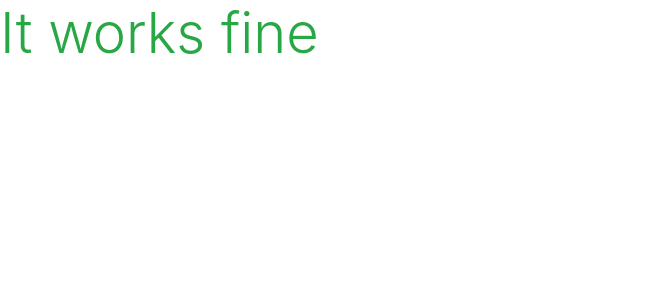
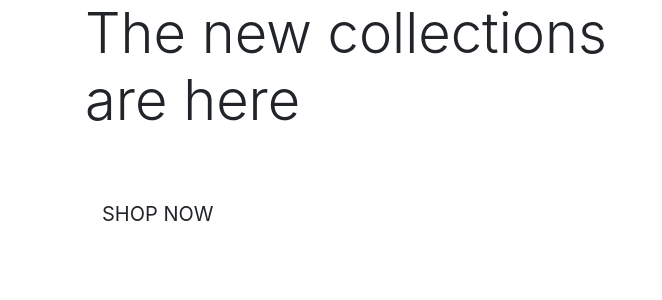
Before and after one commit to bijokmathew/boutique_ado_v2, a Django app: page / in a window 1280 px wide. Shown: the top 300 px of the page, without its empty margins (0-662 px from the left). Run offline with Django 3.2, Linux system fonts and the light colour scheme.

Commit message:
Added homepage content

```diff
--- a/home/templates/home/index.html
+++ b/home/templates/home/index.html
@@ -1,6 +1,29 @@
 {% extends 'base.html' %}
 {% load static %}
 
+{% block page_header%}
+    <div class="container header-container">
+        <div class="row">
+            <div class="col">
+
+            </div>
+        </div>
+    </div>
+{% endblock %}
+
 {% block content %}
-    <div class="display-4 text-success">It works fine</div>
+    <div class="container h-100">
+        <div class="row h-100">
+            <div class="col-7 col-md-6 my-auto">
+                <h1 class="display-4 logo-font text-black">
+                    The new collections are here
+                </h1>
+                <div class="my-5">
+                    <h4>
+                        <a href="" class="shop-now-button btn btn-lg text-uppercase rounded-0 py-3">Shop Now</a>
+                    </h4>
+                </div>
+            </div>
+        </div>
+    </div>
 {% endblock %}
```
